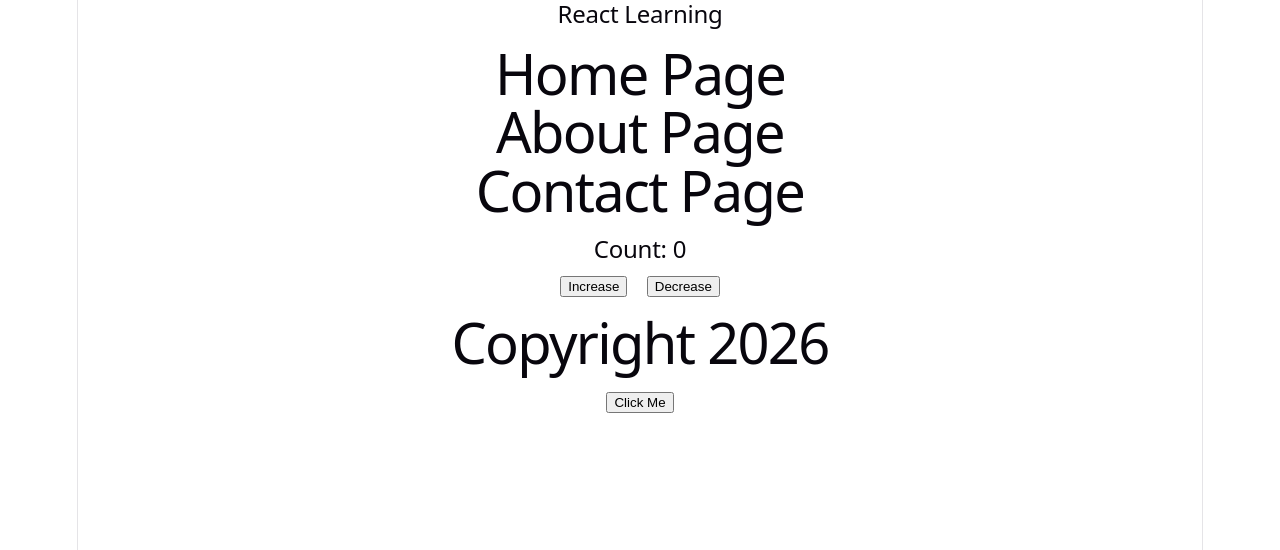
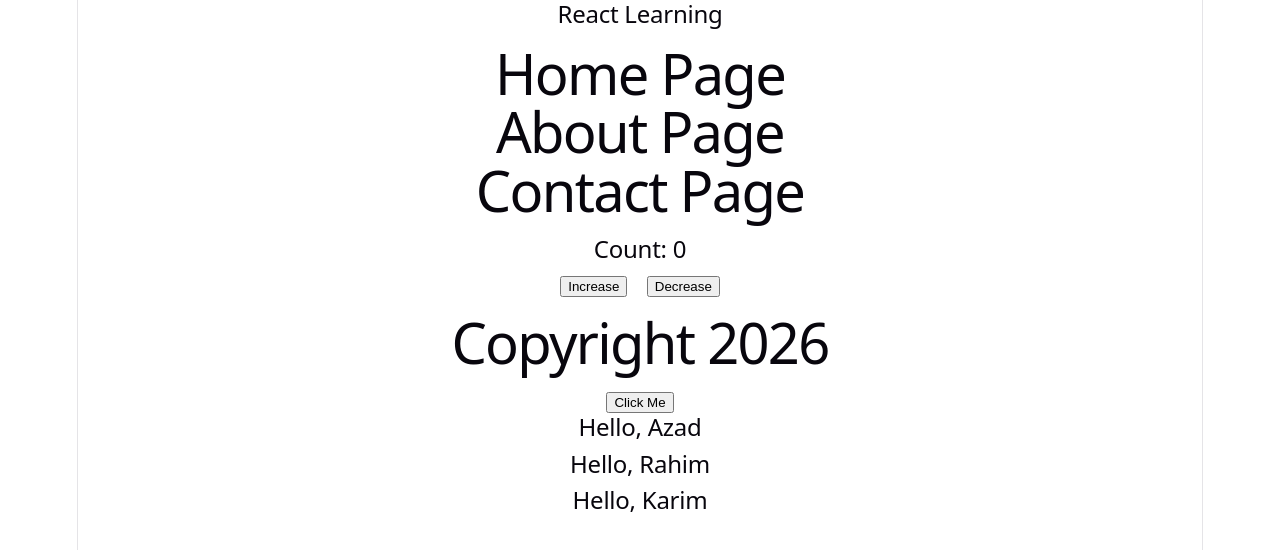
Before and after one commit to Md-Abul-Kalam-Azad-318/react-learning, a React (Vite) app: page / in a window 1280 px wide. Shown: the top 550 px of the page. Built offline with nearby package versions, Linux system fonts and the light colour scheme.

Commit message:
Topic 6: Props - Passing data to components

```diff
--- a/src/App.jsx
+++ b/src/App.jsx
@@ -7,10 +7,9 @@ import Contact from './pages/Contact'
 import Counter from './components/Counter'
 import Footer from './components/Footer'
 import Button from './components/Button'
-
+import Greeting from './components/Greeting'
 
 function App() {
-
 
   return (
     <div>
@@ -21,6 +20,9 @@ function App() {
       <Counter />
       <Footer />
       <Button />
+      <Greeting name = 'Azad' />
+      <Greeting name = 'Rahim' />
+      <Greeting name = 'Karim' />
     </div>
   )
 }
--- /dev/null
+++ b/src/components/Greeting.jsx
@@ -0,0 +1,12 @@
+import React from 'react'
+
+function Greeting(props) {
+    console.log(props);
+  return (
+    <div>
+        <h2>Hello, {props.name}</h2>
+    </div>
+  )
+}
+
+export default Greeting
```
